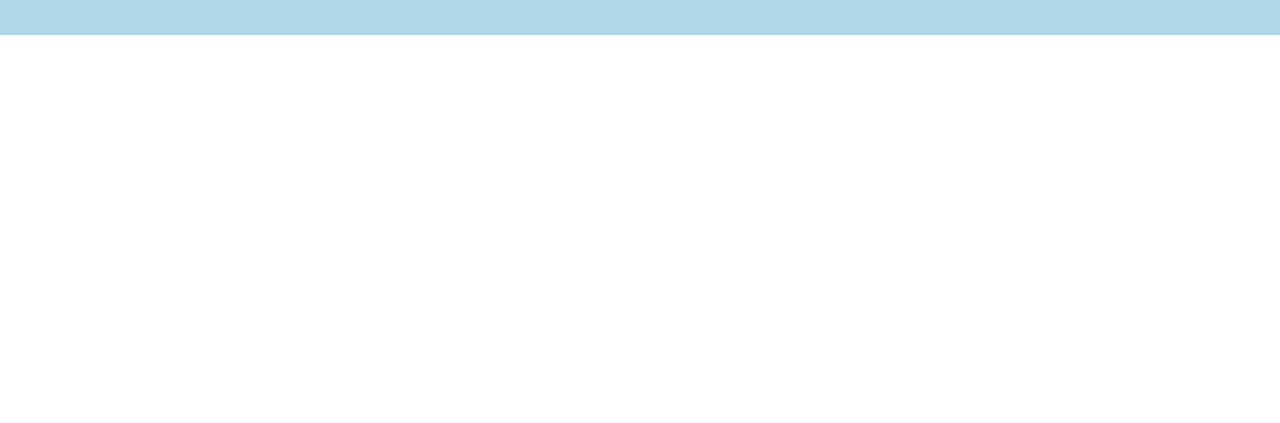
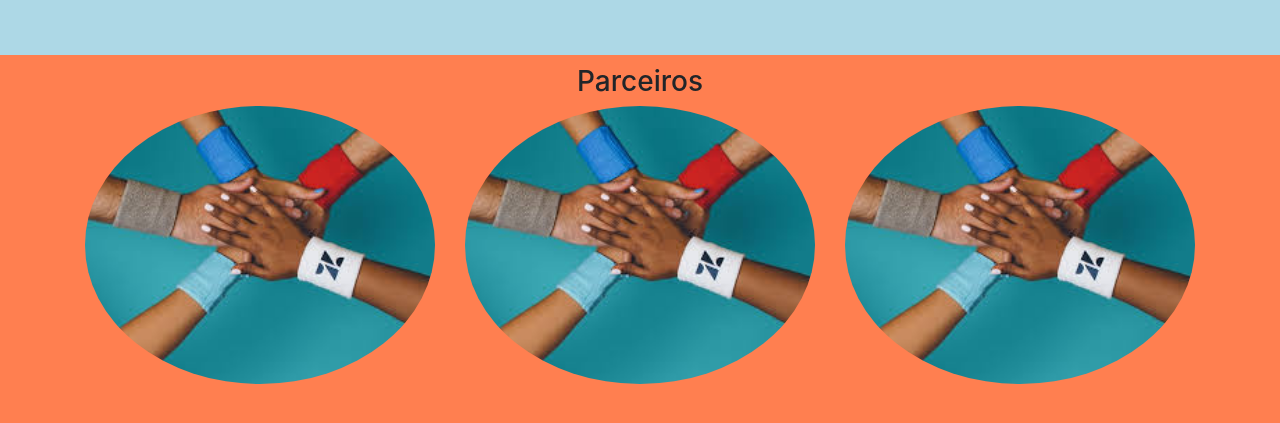
Before and after one commit to Erickson-lopes-dev/DIO-Bootstrap, a plain HTML site: page index.html in a window 1280 px wide. Shown: the part 689-1112 px from the top of the page. Before the commit the page ends 800 px from the top, so only its background shows below. Drawn offline with Linux system fonts and the light colour scheme.

Commit message:
Crie lista de navegação com imagens em seu projeto

```diff
--- a/css/style.css
+++ b/css/style.css
@@ -9,8 +9,13 @@
 
 .margin {
     padding-bottom: 50px;
+    padding-top: 10px;
 }
 
 body {
     font-family: verdana;
 }
+
+.parceiros{
+    background-color: coral;
+}
--- a/index.html
+++ b/index.html
@@ -34,7 +34,22 @@
     </section>
 
     <section id="parceiros">
-
+        <div class="container-fluid text-center margin parceiros">
+            <h3>Parceiros</h3>
+            <div class="container">
+                <div class="row">
+                    <div class="col-md-4">
+                        <img src="img/images.jpg" width="100%" height="100%" class="rounded-circle">
+                    </div>
+                    <div class="col-md-4">
+                        <img src="img/images.jpg" width="100%" height="100%" class="rounded-circle">
+                    </div>
+                    <div class="col-md-4">
+                        <img src="img/images.jpg" width="100%" height="100%" class="rounded-circle">
+                    </div>
+                </div>
+            </div>
+        </div>
     </section>
 </body>
 </html>
```
Also changed, not shown: img/images.jpg (added).
